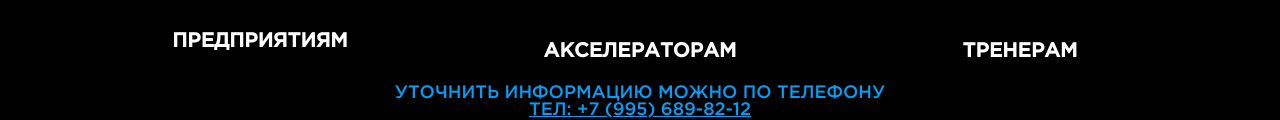
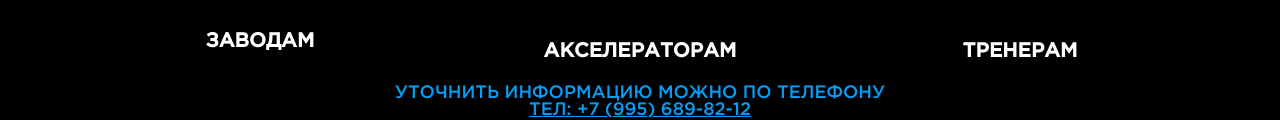
Before and after one commit to CalifornyV/abin, a plain HTML site: page index.html in a window 1280 px wide. Shown: the part 691-811 px from the top of the page. Drawn offline with nearby package versions, Linux system fonts and the light colour scheme.

Commit message:
Update index.html

```diff
--- a/index.html
+++ b/index.html
@@ -69,7 +69,7 @@
                <div class="advantages-wrapprer">
                    <img src="img/factory.png" alt="Предприятиям" class="advantages-image">
                 </div>
-                     <h3 class="advantages-title">Предприятиям</h3>
+                     <h3 class="advantages-title">Заводам</h3>
             </div>
             <!-- /.col -->
             <div class="col">
```
